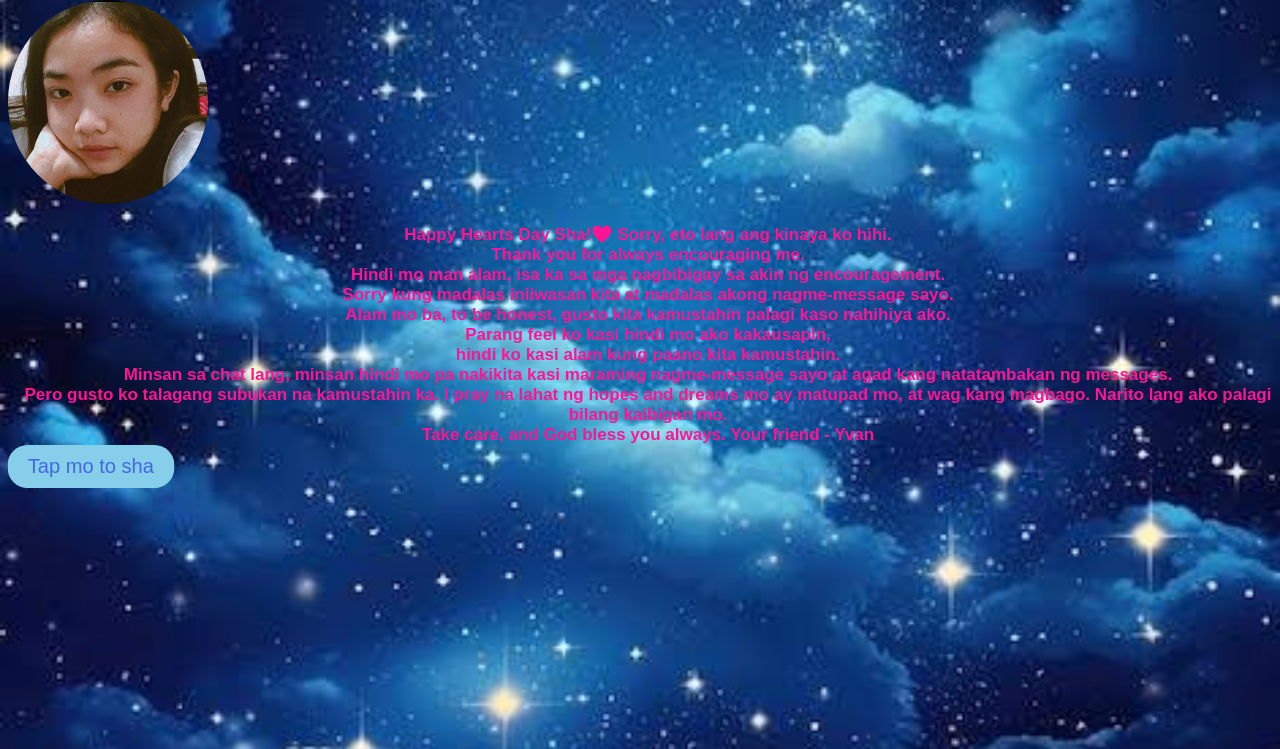
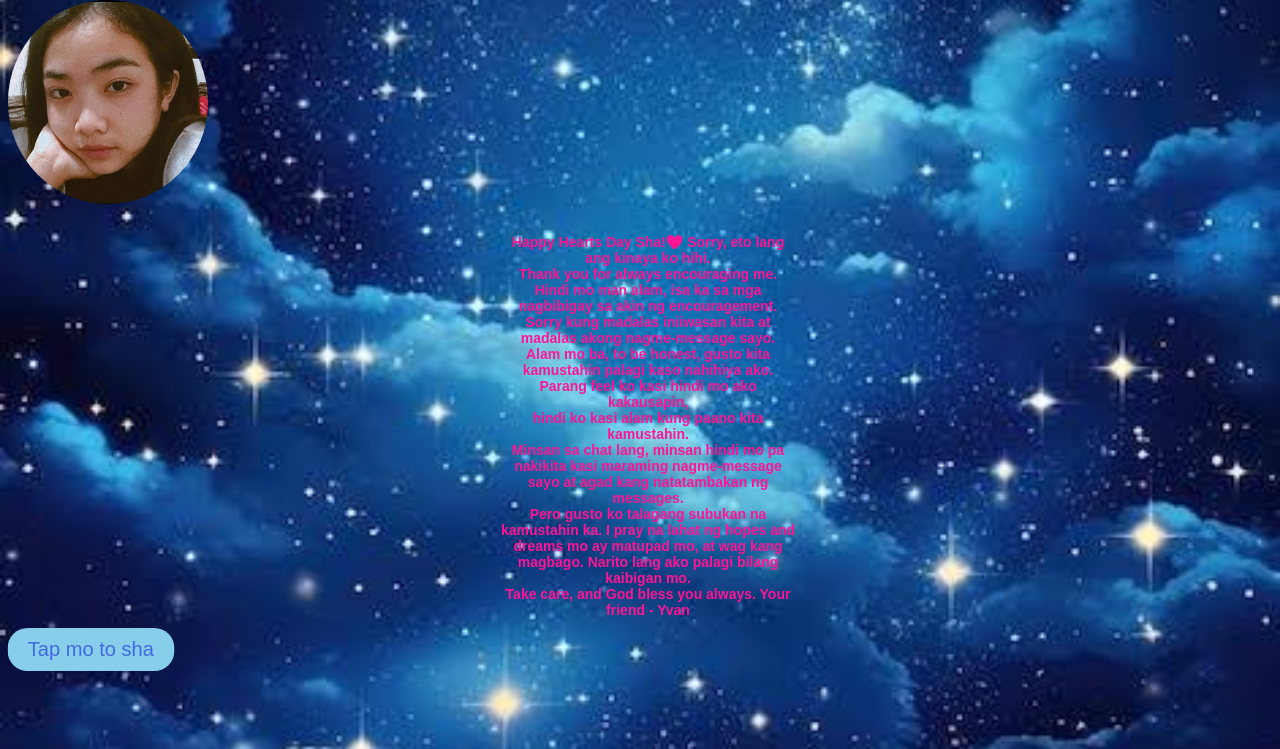
Before and after one commit to Yvanjeremie/For-Shalom, a plain HTML site: page index.html in a window 1280 px wide. Both pictures are taken after a click on the button "Click Here To See The Magic😊". Shown: the part 109-858 px from the top of the page. Drawn offline with Linux system fonts and the light colour scheme.

Commit message:
For Shalom

```diff
--- a/index.html
+++ b/index.html
@@ -28,14 +28,20 @@
         border-radius: 100%;
         margin-top: 20px;
     }
+    #message-container {
+        display: none;
+        width: 320px;
+        margin: 0 auto;
+        overflow-y: auto;
+    }
     #message {
-        display: none;
-        font-size: 17px;
+        font-size: 14px;
         background: deeppink;
         -webkit-background-clip: text;
         -webkit-text-fill-color: transparent;
         margin-top: 20px;
         font-weight:bold;
+        padding: 10px;
     }
     .love-btn {
         padding: 10px 20px;
@@ -82,7 +88,11 @@
     <button class="love-btn" id="show-hidden-btn"><i class="fas fa-heart"></i> Click Here To See The Magic😊</button>
     <audio id="sound" src="rewrite the stars.mp3"></audio>
     <img id="crush-pic" src="IMG_20211126_082652.jpg" alt="Picture of My Crush">
-    <div id="message" style="display: none;">Happy Hearts Day Sha!💙 Sorry, eto lang ang kinaya ko hihi.<br> Thank you for always encouraging me. <br>Hindi mo man alam, isa ka sa mga nagbibigay sa akin ng encouragement. <br>Sorry kung madalas iniiwasan kita at madalas akong nagme-message sayo. <br>Alam mo ba, to be honest, gusto kita kamustahin palagi kaso nahihiya ako. <br>Parang feel ko kasi hindi mo ako kakausapin,<br>hindi ko kasi alam kung paano kita kamustahin.<br> Minsan sa chat lang, minsan hindi mo pa nakikita kasi maraming nagme-message sayo at agad kang natatambakan ng messages. <br>Pero gusto ko talagang subukan na kamustahin ka. I pray na lahat ng hopes and dreams mo ay matupad mo, at wag kang magbago. Narito lang ako palagi bilang kaibigan mo.<br> Take care, and God bless you always. Your friend - Yvan</div>
+    <div id="message-container">
+        <div id="message">
+            Happy Hearts Day Sha!💙 Sorry, eto lang ang kinaya ko hihi.<br> Thank you for always encouraging me. <br>Hindi mo man alam, isa ka sa mga nagbibigay sa akin ng encouragement. <br>Sorry kung madalas iniiwasan kita at madalas akong nagme-message sayo. <br>Alam mo ba, to be honest, gusto kita kamustahin palagi kaso nahihiya ako. <br>Parang feel ko kasi hindi mo ako kakausapin,<br>hindi ko kasi alam kung paano kita kamustahin.<br> Minsan sa chat lang, minsan hindi mo pa nakikita kasi maraming nagme-message sayo at agad kang natatambakan ng messages. <br>Pero gusto ko talagang subukan na kamustahin ka. I pray na lahat ng hopes and dreams mo ay matupad mo, at wag kang magbago. Narito lang ako palagi bilang kaibigan mo.<br> Take care, and God bless you always. Your friend - Yvan
+        </div>
+    </div>
     <button class="hidden-btn" id="open-link-btn">Tap mo to sha</button>
 
     <script>
@@ -91,7 +101,7 @@
             document.getElementById("open-link-btn").style.display = "block";
             // Display the image and message
             document.getElementById("crush-pic").style.display = "block";
-            document.getElementById("message").style.display = "block";
+            document.getElementById("message-container").style.display = "block";
             // Hide the first button
             document.getElementById("show-hidden-btn").style.display = "none";
             // Play the sound
```
